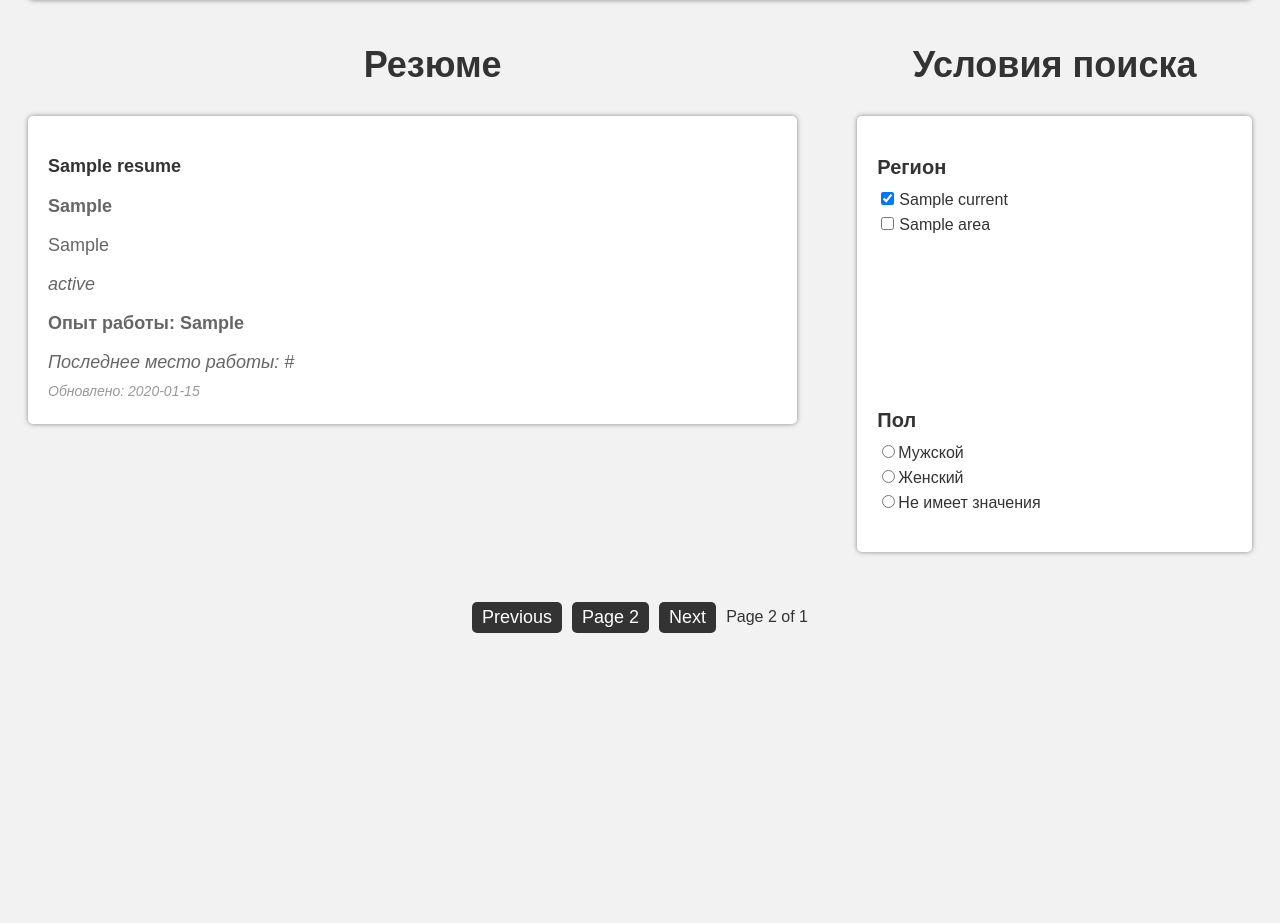
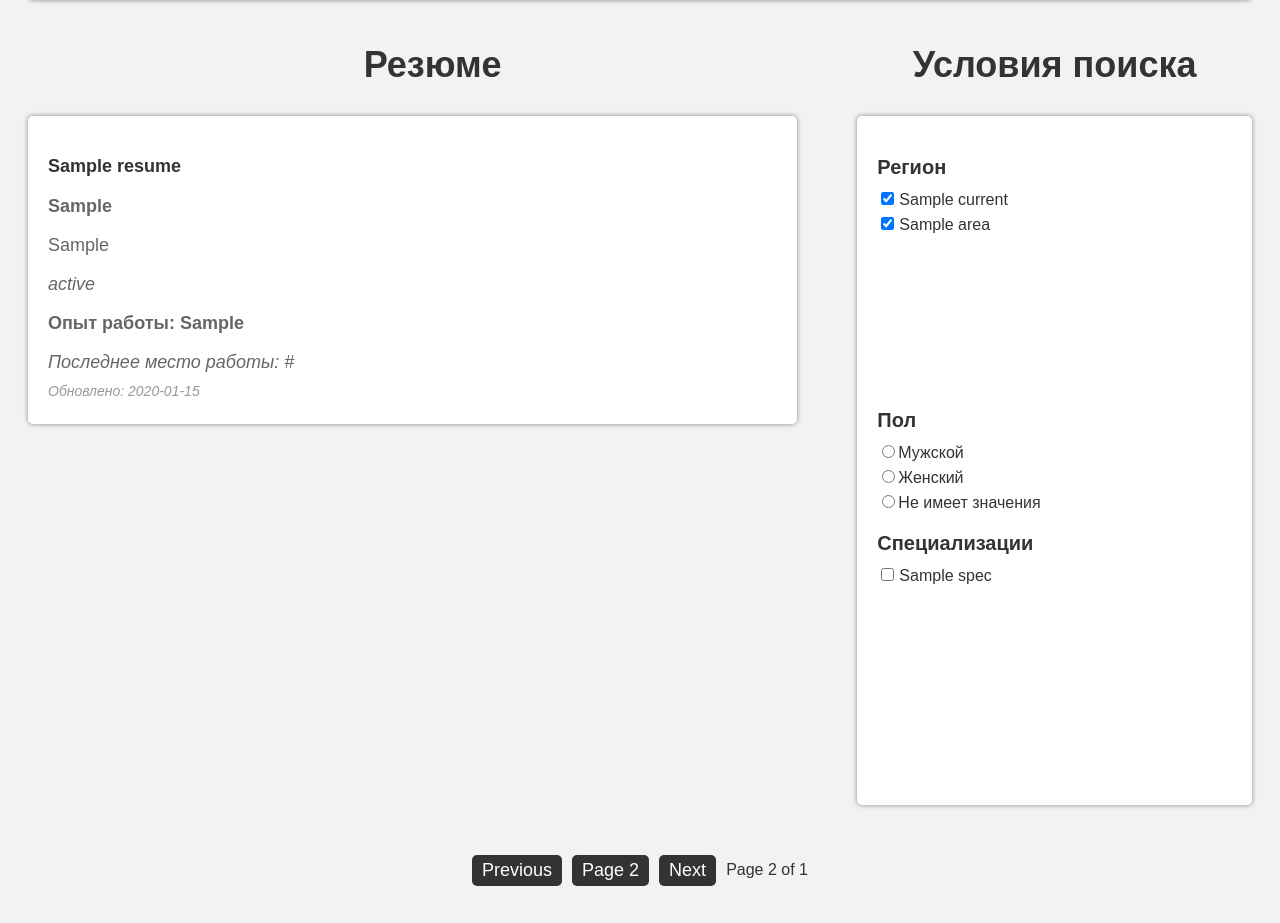
Before and after one commit to kotorkovsciy/scbchallenge2023, a Django app: template templates/resume_board.html in a window 1280 px wide. Shown: the part 76-999 px from the top of the page. Before the commit the page ends 709 px from the top, so only its background shows below. Run offline with Django 4.2, Linux system fonts and the light colour scheme; tables that the repository leaves empty hold one stand-in row (values such as "Sample post"); the template is opened without the code that fills it: values that come from a table or form of the project are taken from there, most other values are stand-ins (such as "Sample title", 1, 10 or a date in 2020); parts of the project's set-up code (start-up, migrations or seed data) failed here and were passed over.

Commit message:
feat(resume_board): Added filter specializations

```diff
--- a/static/scripts.js
+++ b/static/scripts.js
@@ -72,7 +72,23 @@
 });
 
 function sortActiveCheckboxes() {
-    var activeCheckboxes = Array.from(checkboxes).filter(function (checkbox) {
+    var activeCheckboxes = Array.from(document.querySelectorAll('.area')).filter(function (checkbox) {
+        var savedValue = getCookie(checkbox.name + "_" + checkbox.value);
+        return savedValue && checkbox.checked;
+    });
+
+    activeCheckboxes.sort(function (checkboxA, checkboxB) {
+        var labelA = checkboxA.parentElement.textContent.trim();
+        var labelB = checkboxB.parentElement.textContent.trim();
+        return labelA.localeCompare(labelB);
+    });
+
+    var parentElement = activeCheckboxes[0].parentElement.parentElement;
+    activeCheckboxes.forEach(function (checkbox) {
+        parentElement.insertBefore(checkbox.parentElement, parentElement.firstChild);
+    });
+
+    var activeCheckboxes = Array.from(document.querySelectorAll('.specialization')).filter(function (checkbox) {
         var savedValue = getCookie(checkbox.name + "_" + checkbox.value);
         return savedValue && checkbox.checked;
     });
--- a/static/style.css
+++ b/static/style.css
@@ -244,3 +244,22 @@
     margin-bottom: 10px;
     color: #333;
 }
+
+.specializations {
+    height: 200px;
+    overflow-y: auto;
+}
+
+.specializations::-webkit-scrollbar {
+    width: 8px;
+    background-color: #f2f2f2;
+}
+
+.specializations::-webkit-scrollbar-thumb {
+    background-color: #888;
+    border-radius: 4px;
+}
+
+.specializations::-webkit-scrollbar-thumb:hover {
+    background-color: #555;
+}
--- a/templates/resume_board.html
+++ b/templates/resume_board.html
@@ -1,5 +1,5 @@
 {% extends 'base.html' %}
-
+{% load static %}
 {% block content %}
 <div class="wrapper">
     <div class="resumes">
@@ -31,9 +31,9 @@
                 <h3>Регион</h3>
                 <div class="areas">
                     <div class="regions">
-                        <label><input type="checkbox" name="area" value="{{ areas.current.id }}" checked>{{ areas.current.name }}</label>
+                        <label><input type="checkbox" class="area" name="area" value="{{ areas.current.id }}" checked>{{ areas.current.name }}</label>
                         {% for area in areas.all %}
-                            <label><input type="checkbox" name="area" value="{{ area.id }}">{{ area.name }}</label>
+                            <label><input type="checkbox" class="area" name="area" value="{{ area.id }}">{{ area.name }}</label>
                         {% endfor %}
                     </div>
                 </div>
@@ -42,6 +42,12 @@
                     <label><input type="radio" name="gender" value="male">Мужской</label>
                     <label><input type="radio" name="gender" value="female">Женский</label>
                     <label><input type="radio" name="gender" value="unknown">Не имеет значения</label>
+                </div>
+                <h3>Специализации</h3>
+                <div class="specializations">
+                    {% for spec in specializations %}
+                    <label><input type="checkbox" class="specialization" name="specialization" value="{{ spec.id }}">{{ spec.name }}</label>
+                    {% endfor %}
                 </div>
             </form>
         </div>
@@ -68,6 +74,7 @@
     {% endif %}
 </div>
 
+<script src="{% static 'scripts.js' %}" type="text/javascript"></script>
 <script>
     setCookie("area_" + "{{areas.current.id}}", "area_" + "{{areas.current.id}}");
     setCookie("gender", "{{ gender }}")
```
